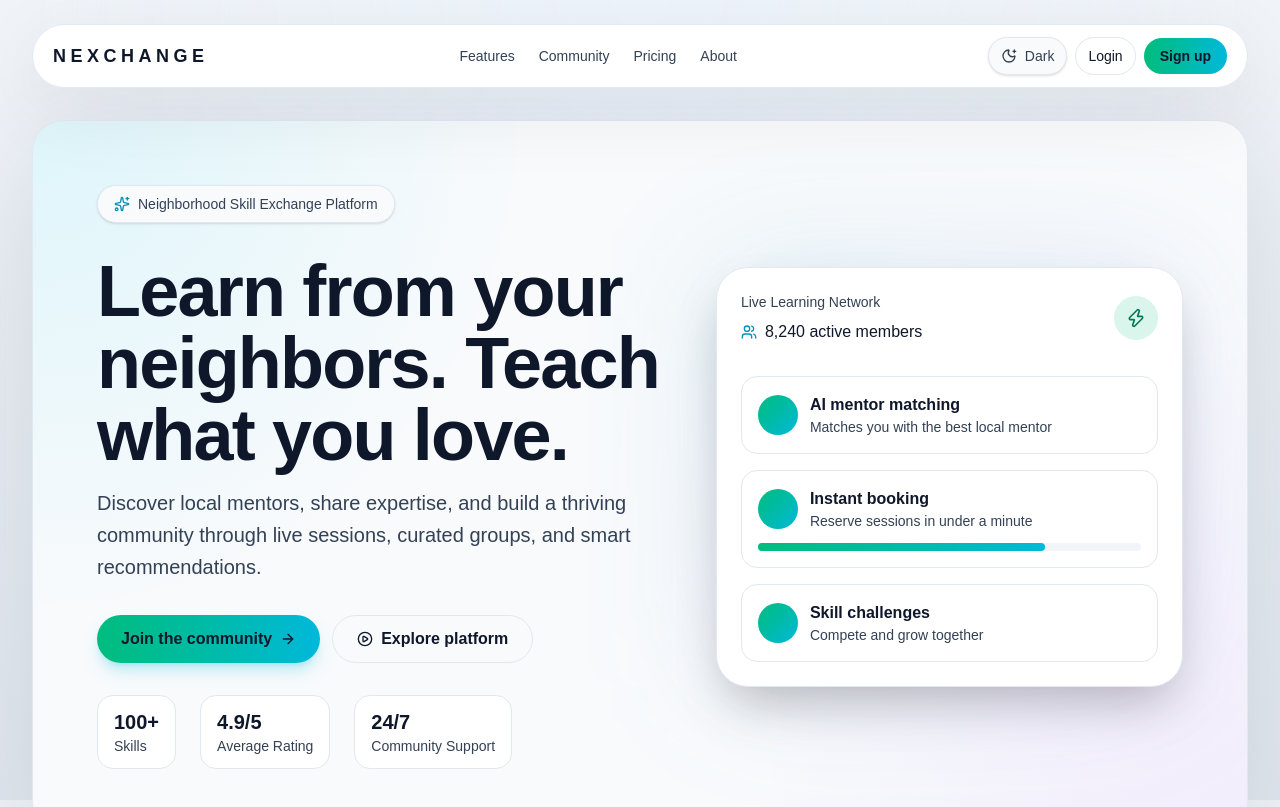
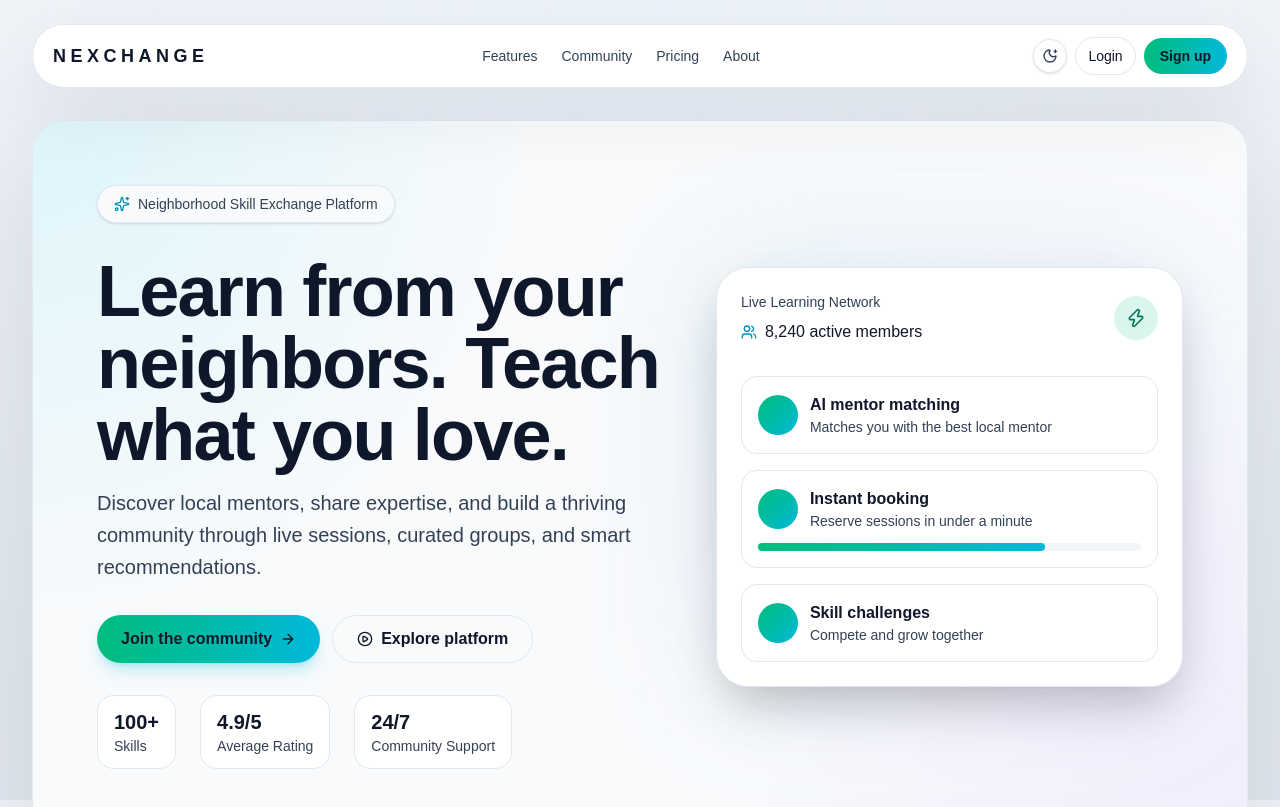
Before and after one commit to 23f3000591/MAY2026-Team-082, a Next.js app in the folder frontend/: page / in a window 1280 px wide. Shown: the top 807 px of the page. Built offline with nearby package versions, Linux system fonts and the light colour scheme.

Commit message:
ui: make theme toggle icon-only and remove username from navbar

```diff
--- a/frontend/src/components/layout/site-shell.tsx
+++ b/frontend/src/components/layout/site-shell.tsx
@@ -184,9 +184,6 @@ export function SiteShell({ children }: { children: React.ReactNode }) {
 
             {currentUser ? (
               <div className="flex items-center gap-2 pl-1">
-                <span className="hidden text-xs font-semibold text-cyan-300 lg:inline-block max-w-[120px] truncate">
-                  {currentUser.name}
-                </span>
                 <button
                   onClick={handleLogout}
                   title="Logout"
--- a/frontend/src/components/ui/theme-toggle.tsx
+++ b/frontend/src/components/ui/theme-toggle.tsx
@@ -11,11 +11,11 @@ export function ThemeToggle() {
     <button
       type="button"
       onClick={toggleTheme}
-      className="inline-flex items-center gap-2 rounded-full border border-[var(--border)] bg-[var(--surface-strong)] px-3 py-2 text-sm font-medium text-[var(--text-secondary)] shadow-sm transition hover:bg-[var(--surface-hover)]"
+      title={`Switch to ${theme === "light" ? "dark" : "light"} mode`}
       aria-label={`Switch to ${theme === "light" ? "dark" : "light"} mode`}
+      className="rounded-full border border-[var(--border)] bg-[var(--surface)] p-2 text-[var(--text-secondary)] shadow-sm transition hover:bg-[var(--surface-hover)] hover:text-[var(--text-primary)]"
     >
       {theme === "light" ? <MoonStar className="h-4 w-4" /> : <SunMedium className="h-4 w-4" />}
-      <span>{theme === "light" ? "Dark" : "Light"}</span>
     </button>
   );
 }
```
